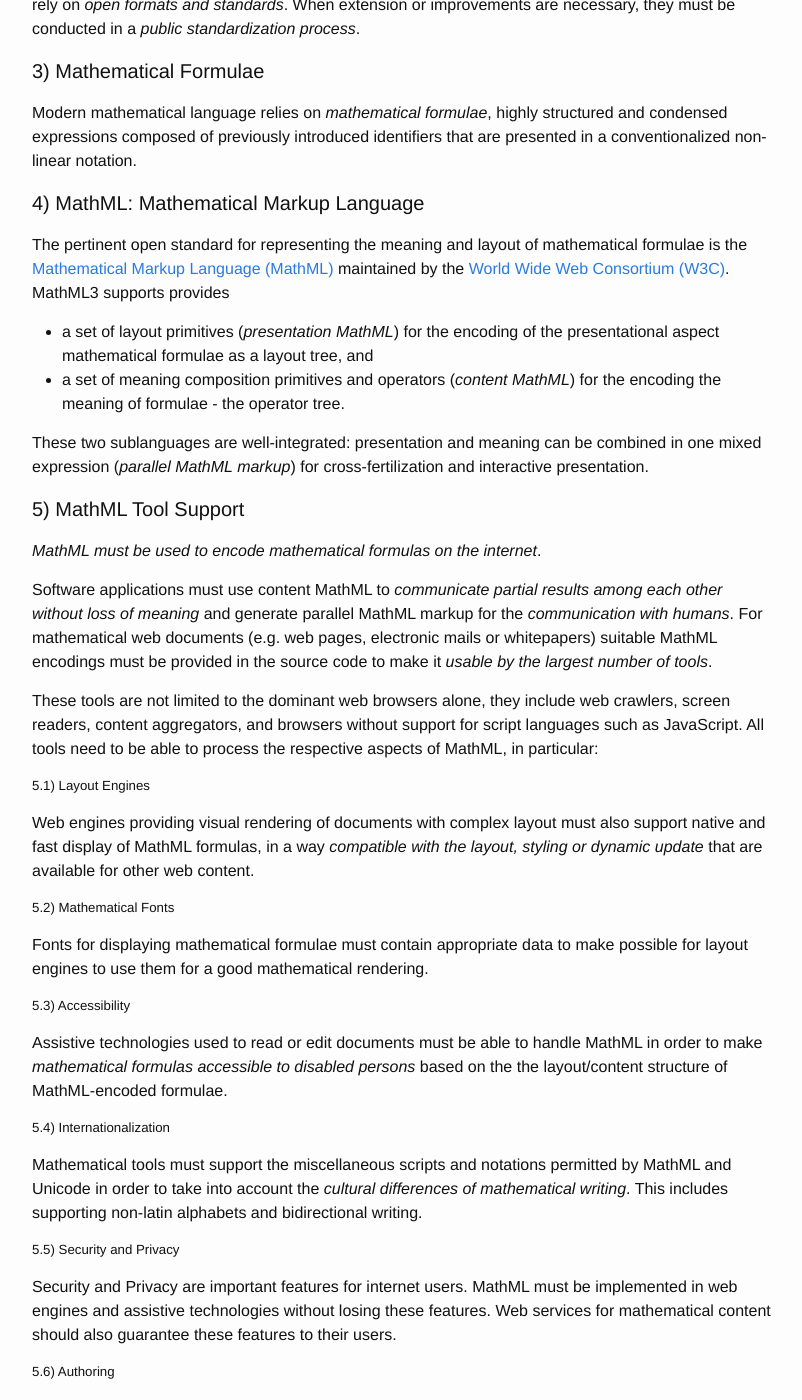
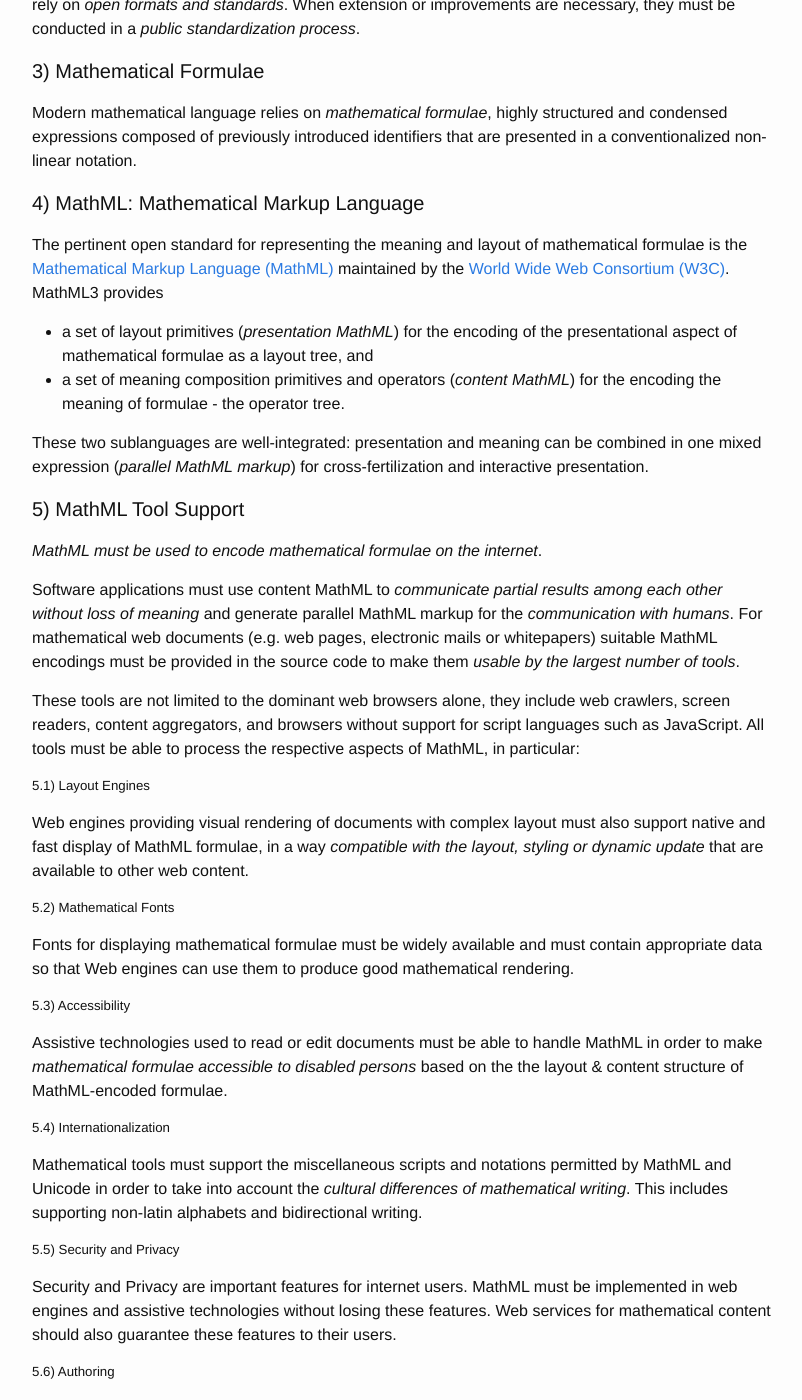
Before and after one commit to MathML/website, a Jekyll site: the page built from manifesto.md, in a window 1280 px wide and 1400 px high, scrolled down 759 px. Shown: the whole window, without its empty margins (238-1040 px from the left). Built offline with Jekyll 4.4.1, drawn with Linux system fonts in a browser that asks for light colours; some of the changed text lies outside the part shown.

Commit message:
Small modifications to the manifesto draft.

```diff
--- a/manifesto.md
+++ b/manifesto.md
@@ -40,11 +40,11 @@
 
 The pertinent open standard for representing the meaning and layout of mathematical
 formulae is the [Mathematical Markup Language (MathML)](http://www.w3.org/TR/MathML/)
-maintained by the [World Wide Web Consortium (W3C)](http://www.w3.org). MathML3 supports
+maintained by the [World Wide Web Consortium (W3C)](http://www.w3.org). MathML3
 provides
 
 * a set of layout primitives (*presentation MathML*) for the encoding of the
-  presentational aspect mathematical formulae as a layout tree, and
+  presentational aspect of mathematical formulae as a layout tree, and
 * a set of meaning composition primitives and operators (*content MathML*) for the
   encoding the meaning of formulae - the operator tree.
 
@@ -54,35 +54,36 @@
 
 #### 5) MathML Tool Support
 
-*MathML must be used to encode mathematical formulas on the internet*.
+*MathML must be used to encode mathematical formulae on the internet*.
 
 Software applications must use content MathML to *communicate partial results among each
 other without loss of meaning* and generate parallel MathML markup for the *communication
 with humans*. For mathematical web documents (e.g. web pages, electronic mails or
-whitepapers) suitable MathML encodings must be provided in the source code to make it
+whitepapers) suitable MathML encodings must be provided in the source code to make them
 *usable by the largest number of tools*.
 
 These tools are not limited to the dominant web browsers alone, they include web crawlers,
 screen readers, content aggregators, and browsers without support for script languages
-such as JavaScript. All tools need to be able to process the respective aspects of MathML,
+such as JavaScript. All tools must be able to process the respective aspects of MathML,
 in particular:
 
 ##### 5.1) Layout Engines
 
 Web engines providing visual rendering of documents with complex layout must also support
-native and fast display of MathML formulas, in a way *compatible with the layout, styling
-or dynamic update* that are available for other web content.
+native and fast display of MathML formulae, in a way *compatible with the layout, styling
+or dynamic update* that are available to other web content.
 
 ##### 5.2) Mathematical Fonts
 
-Fonts for displaying mathematical formulae must contain appropriate data to make possible
-for layout engines to use them for a good mathematical rendering.
+Fonts for displaying mathematical formulae must be widely available and must
+contain appropriate data so that Web engines can use them to produce good
+mathematical rendering.
 
 ##### 5.3) Accessibility
 
 Assistive technologies used to read or edit documents must be able to handle MathML in
-order to make *mathematical formulas accessible to disabled persons* based on the the
-layout/content structure of MathML-encoded formulae.
+order to make *mathematical formulae accessible to disabled persons* based on the the
+layout & content structure of MathML-encoded formulae.
 
 ##### 5.4) Internationalization
 
@@ -98,5 +99,5 @@
 
 ##### 5.6) Authoring
 
-Authoring tools must give individuals the opportunity to write and edit the *content/layout
-structure of MathML formulas* or to convert them from other mathematical representations.
+Authoring tools must give individuals the opportunity to write and edit the *content & layout
+structure of MathML formulae* or to convert them from other mathematical representations.
```
